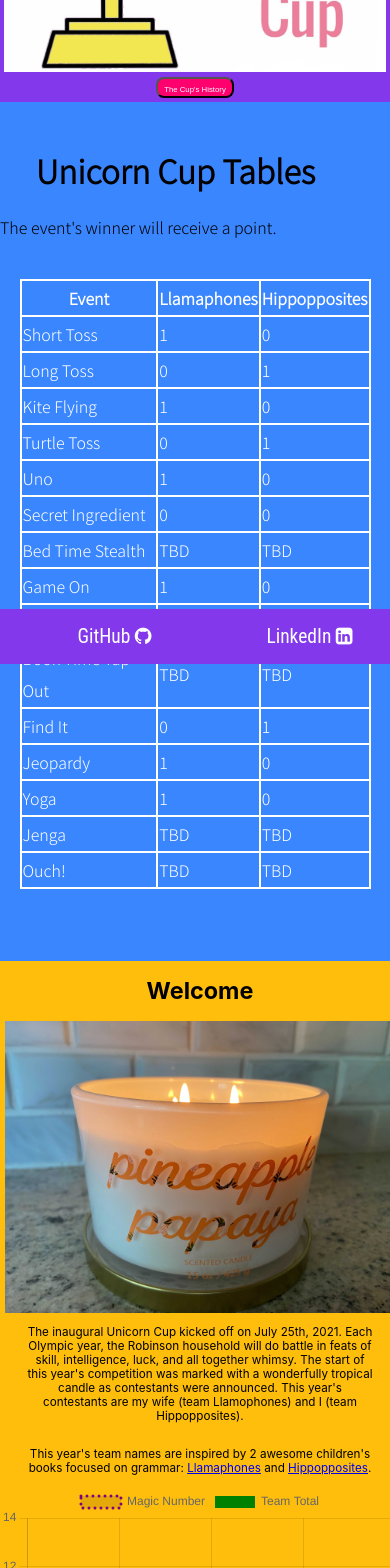
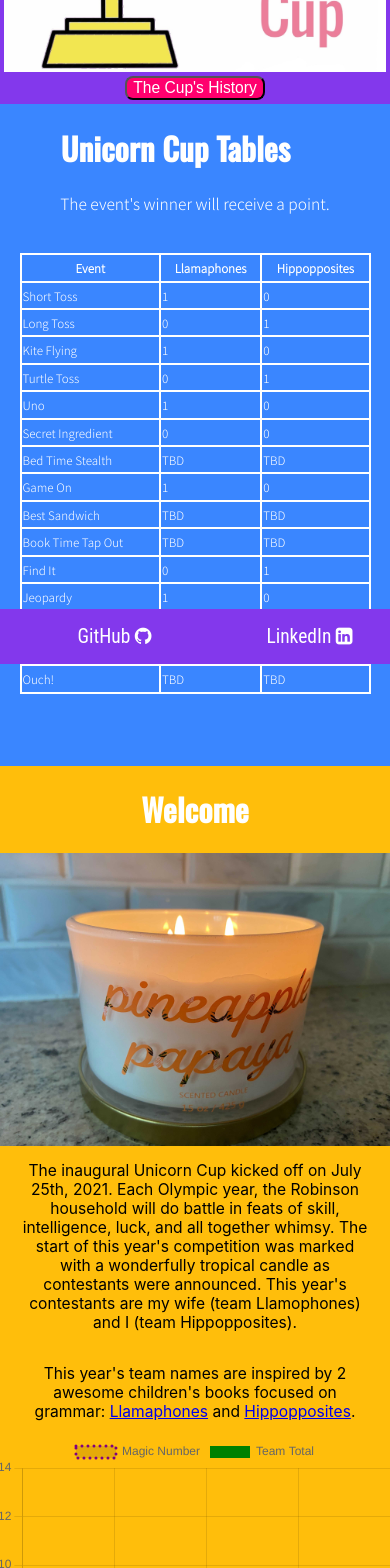
Before and after one commit to Jonathan-84/UnicornCup, a React (Create React App) app: page /BTS#/home in a window 390 px wide. Shown: the part 180-1748 px from the top of the page. Built offline with nearby package versions, Linux system fonts and the light colour scheme.

Commit message:
updated some of the fonts

```diff
--- a/public/index.html
+++ b/public/index.html
@@ -12,6 +12,7 @@
     />
     <link rel="preconnect" href="https://fonts.gstatic.com">
 <link href="https://fonts.googleapis.com/css2?family=Noto+Sans+KR:wght@300&display=swap" rel="stylesheet">
+<link href="https://fonts.googleapis.com/css2?family=Oswald:wght@500&display=swap" rel="stylesheet">
 <link rel="stylesheet" href="https://cdnjs.cloudflare.com/ajax/libs/font-awesome/4.7.0/css/font-awesome.min.css">
 <link rel="apple-touch-icon" href="%PUBLIC_URL%/logo192.png" />
     <!--
--- a/src/App.css
+++ b/src/App.css
@@ -35,7 +35,7 @@ overflow: auto;
 
 .page-container {
   display: flex;
-  /*height:70vh;*/
+  height: auto;
 
 }
 
@@ -45,10 +45,11 @@ overflow: auto;
 
 .main {
   display: flex ;
-  flex-flow: column wrap;
+  flex-flow: column;
   align-items: center;
   justify-items: center;
-  width:60%;
+  width:70%;
+  height: auto;
   overflow: auto;
 }
 
@@ -72,11 +73,15 @@ overflow: auto;
 .title {
   text-align: center;
   width: 90%;
+  font-family: 'Oswald', sans-serif;
+  color:white;
+  font-size: 2.5vw;
 
 }
 
 .explText {
   text-align: center;
+  font-size: 2vw;
   width: 90%;
 }
 
@@ -143,24 +148,17 @@ overflow: auto;
 /* need to update to make hero show up correctly*/
 .hero {
     width: 100%;
-    max-width: 400px;
-    max-height: 250px;
+    max-width: 500px;
+    max-height: 300px;
     flex-grow: 1;
 }
 
-/*Look into the background approach for the header*/
-.hero-image {
-background-image: url(./Assets/Images/logo.jpg);
-background-size: cover;
-background-repeat: no-repeat;
-background-position: 80%;
-height: inherit;
-width: 100%;
-}
+
 .nav-text {
   color: white;
   text-decoration: none;
   font-family: 'Noto Sans KR', sans-serif;
+  font-size: 1.5vw;
 
 }
 
@@ -210,6 +208,14 @@ table, tr, th, td{
     flex-direction: column;
   }
 
+  .nav-button {
+    background-color: #ff006e;
+    border-radius: 8px;
+  }
+  .nav-subtitle {
+    font-size: 3vw;
+  }
+
   .main {
     width:auto;
     height: 100%
@@ -222,6 +228,22 @@ table, tr, th, td{
   .body-text{
     font-size: 2vw;
   }
+  .explText {
+    text-align: center;
+    font-size: 2vw;
+    width: 90%;
+  }
+
+  .nav-text {
+    color: white;
+    font-size: 3vw;
+  }
+
+
+.title {
+  font-size: 8vw;
+}
+
 
 }
 
@@ -231,10 +253,14 @@ table, tr, th, td{
     flex-direction: column;
   }
 
+  .nav-subtitle {
+    font-size: 4vw;
+  }
 
   .main {
     width:auto;
-    height: 100%
+    height: 100%;
+    padding-bottom: 7vw;
 
   }
   .footer-text {
@@ -244,6 +270,21 @@ table, tr, th, td{
   .body-text{
     font-size: 3vw;
   }
+
+  .explText {
+    text-align: center;
+    font-size: 4vw;
+    width: 90%;
+  }
+  .nav-text {
+    color: white;
+    font-size: 3vw;
+  }
+
+
+.title {
+  font-size: 8vw;
+}
 
   .header-container{
  padding-top: 40px;
@@ -257,6 +298,11 @@ table, tr, th, td{
    height: auto;
    margin-bottom: -65px;
 
+  }
+
+
+  .nav-subtitle {
+    font-size: 3vw;
   }
 
   .main {
@@ -276,6 +322,10 @@ table, tr, th, td{
    height: auto;
   }
 
+  .nav-subtitle {
+    font-size: 3vw;
+  }
+
   .main {
     width:60%;
     height: 100%
--- a/src/Components/CupTables.js
+++ b/src/Components/CupTables.js
@@ -16,10 +16,9 @@ class CupTables extends Component {
 
     return (
       <>
-      <br></br>
 
       <h1 className='title'>Unicorn Cup Tables</h1>
-      <p> The event's winner will receive a point.</p>
+      <p className='nav-subtitle '> The event's winner will receive a point.</p>
       <br></br>
       <table class="table nav-text ">
   <tr className='table-header'>
--- a/src/Pages/History.js
+++ b/src/Pages/History.js
@@ -35,6 +35,9 @@ class History extends Component {
             <br>
             </br>
             <br></br>
+            <br>
+            </br>
+            <br></br>
 </>
        )
    }
--- a/src/Pages/KiteFlying.js
+++ b/src/Pages/KiteFlying.js
@@ -21,7 +21,9 @@ class KiteFlying extends Component {
       without some controversy. Initially both competitors were named winners due to the judge's fluid style. There can
       only be one winner though, so the replay was needed, the judge initially granted victory to Llamaphones
       and the first judgement is the one that counts.  </p>
-
+      <br>
+            </br>
+            <br></br>
 
       </>
 
--- a/src/Pages/ShortToss.js
+++ b/src/Pages/ShortToss.js
@@ -19,7 +19,10 @@ class ShortToss extends Component {
       event is broken into 3 sets, best total score each set wins the set. </p>
       <p className='explText'><span className='events'>Results:</span> It was a clean sweep for Llamaphones. After a close set 1, where the
         point difference was 6, set 2 was not even close. </p>
-      <br></br>
+        <br>
+            </br>
+            <br></br>
+
 
 
       </>
--- a/src/Pages/Uno.js
+++ b/src/Pages/Uno.js
@@ -21,7 +21,9 @@ class Uno extends Component {
       <p className='explText'><span className='events'>Results:</span> Llamaphones swept both games in this event. Llamaphones was in the driver
       seat most of the contest with Hippopposites only getting to call "Uno" once but was then promptly handed a Draw 4 card.
        </p>
-
+       <br>
+            </br>
+            <br></br>
 </>
        )
    }
```
Also changed, not shown: src/Assets/Images/Desktop.jpg (added).
